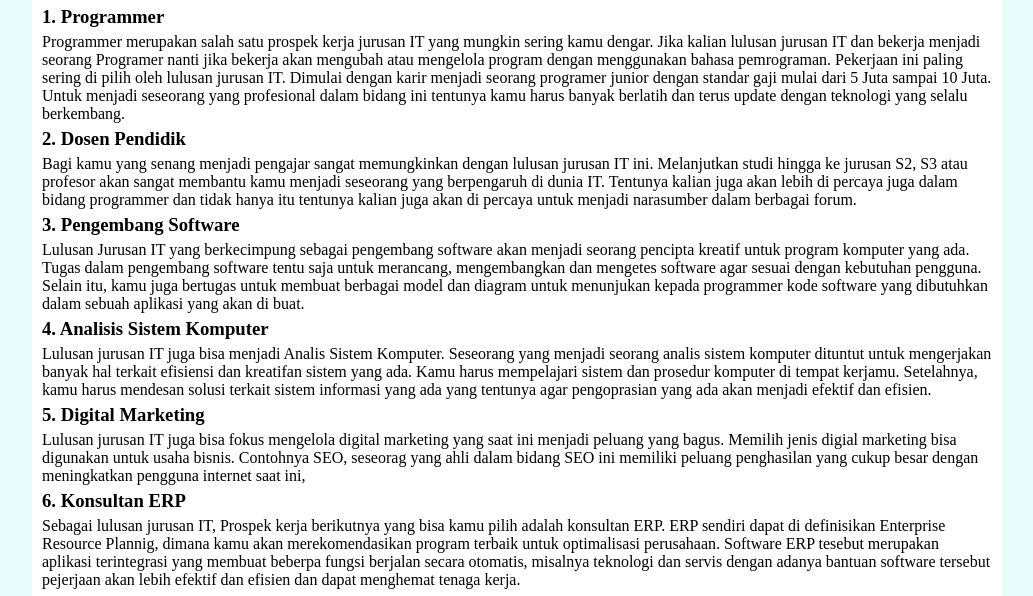
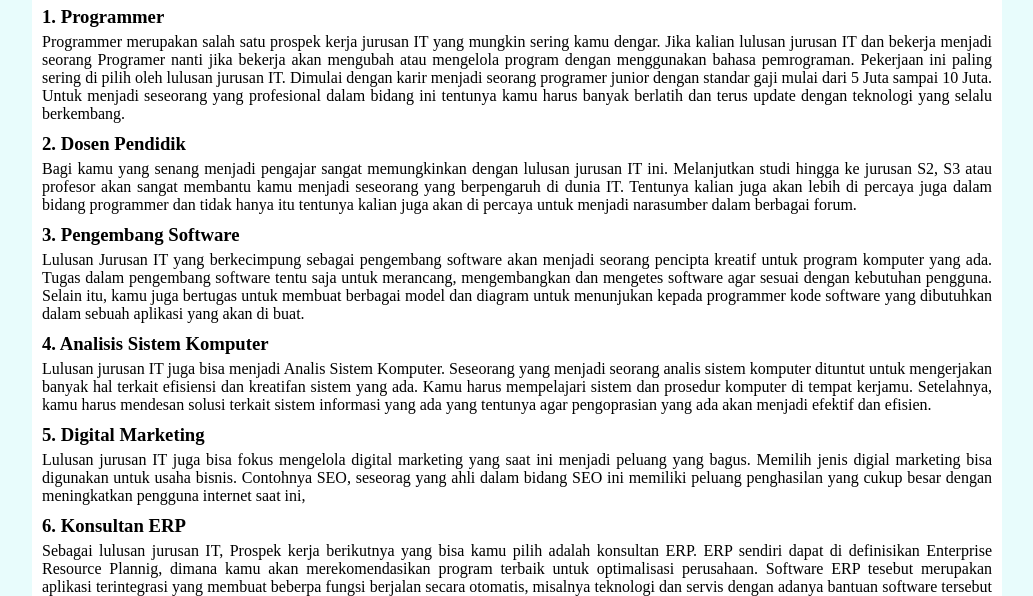
Before and after one commit to 1-12-9-6-1-8/practice-dumet-2-review, a plain HTML site: page index.html in a window 1280 px wide. Shown: the part 219-815 px from the top of the page, without its empty margins (123-1156 px from the left). Drawn offline with Linux system fonts and the light colour scheme.

Commit message:
Update style.css

```diff
--- a/css/style.css
+++ b/css/style.css
@@ -13,6 +13,7 @@ body{background: #e8fcfc}
 .article h2{background: #687364; padding: 10px; margin-bottom: 10px; margin-top: 20px}
 .article h3{margin-bottom: 5px; margin-top: 5px}
 .article img{width: 600px;}
+.article p{margin-bottom: 10px; text-align: justify;}
 
 .footer{background: #687364; width: 950px; margin: auto; padding: 5px}
 .footer p{text-align: center;}
```
